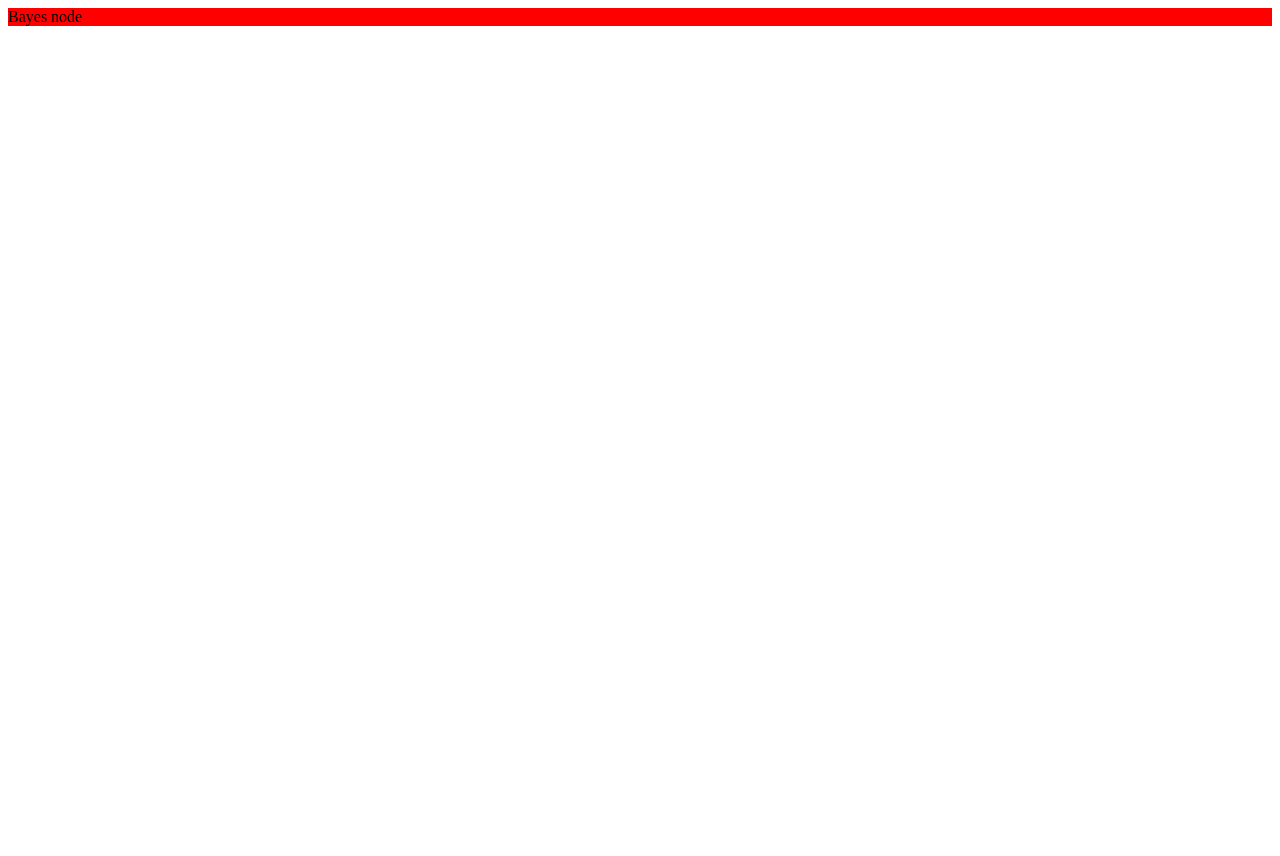
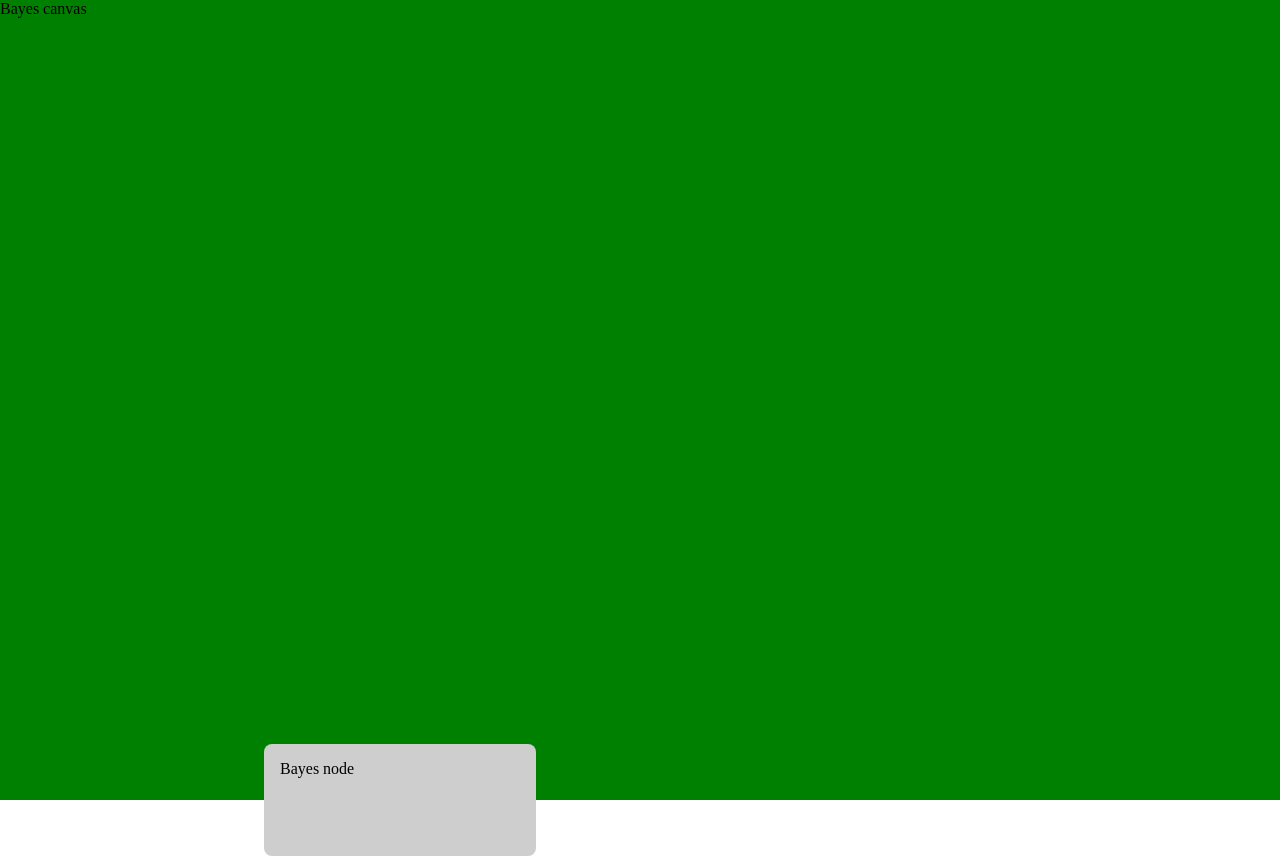
Before and after one commit to TobiasJacob/bayes-network, a React app: page / in a window 1280 px wide. Before the commit the page ends 800 px from the top, so only its background shows below. Built offline with nearby package versions, Linux system fonts and the light colour scheme.

Commit message:
Basic node view

```diff
--- a/src/App.tsx
+++ b/src/App.tsx
@@ -1,8 +1,8 @@
 import React from 'react';
-import BayesNode from './components/bayes_node';
+import BayesCanvas from './components/bayes_canvas';
 
 const App = () => {
-    return <BayesNode positionX={0} positionY={0} />
+    return <BayesCanvas />
 }
 
 export default App;
--- /dev/null
+++ b/src/components/bayes_canvas.css
@@ -0,0 +1,13 @@
+.BayesCanvas {
+    width: 100%;
+    height: 100vh;
+    margin: 0;
+    padding: 0;
+    background-color: green;
+    position: relative;
+}
+
+body {
+    margin: 0;
+    padding: 0;
+}
--- /dev/null
+++ b/src/components/bayes_canvas.tsx
@@ -0,0 +1,13 @@
+import React from 'react';
+import BayesNode from './bayes_node';
+
+import './bayes_canvas.css';
+
+const BayesCanvas = () => {
+    return <div className='BayesCanvas'>
+        Bayes canvas
+        <BayesNode positionX={400} positionY={800} />
+    </div>
+}
+
+export default BayesCanvas;
--- a/src/components/bayes_node.css
+++ b/src/components/bayes_node.css
@@ -1,3 +1,9 @@
 .BayesNode {
-    background-color: red;
+    background-color: rgb(206, 206, 206);
+    width: 15em;
+    height: 5em;
+    border-radius: 0.5em;
+    padding: 1em;
+    position: absolute;
+    transform: translate(-50%, -50%);
 }
--- a/src/components/bayes_node.tsx
+++ b/src/components/bayes_node.tsx
@@ -8,7 +8,10 @@ class NodeProps {
 }
 
 const BayesNode = (props: NodeProps) => {
-    return <div className='BayesNode'>
+    return <div className='BayesNode' style={{
+        top: props.positionY,
+        left: props.positionX
+    }}>
         Bayes node
     </div>
 }
```
